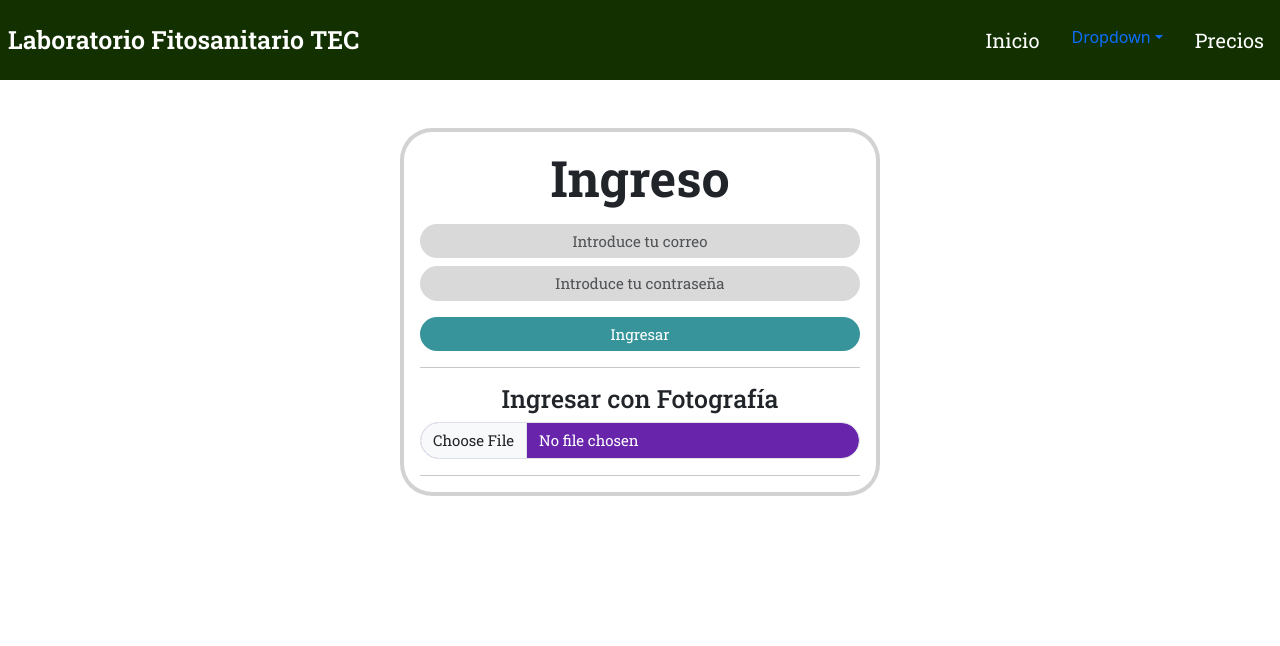
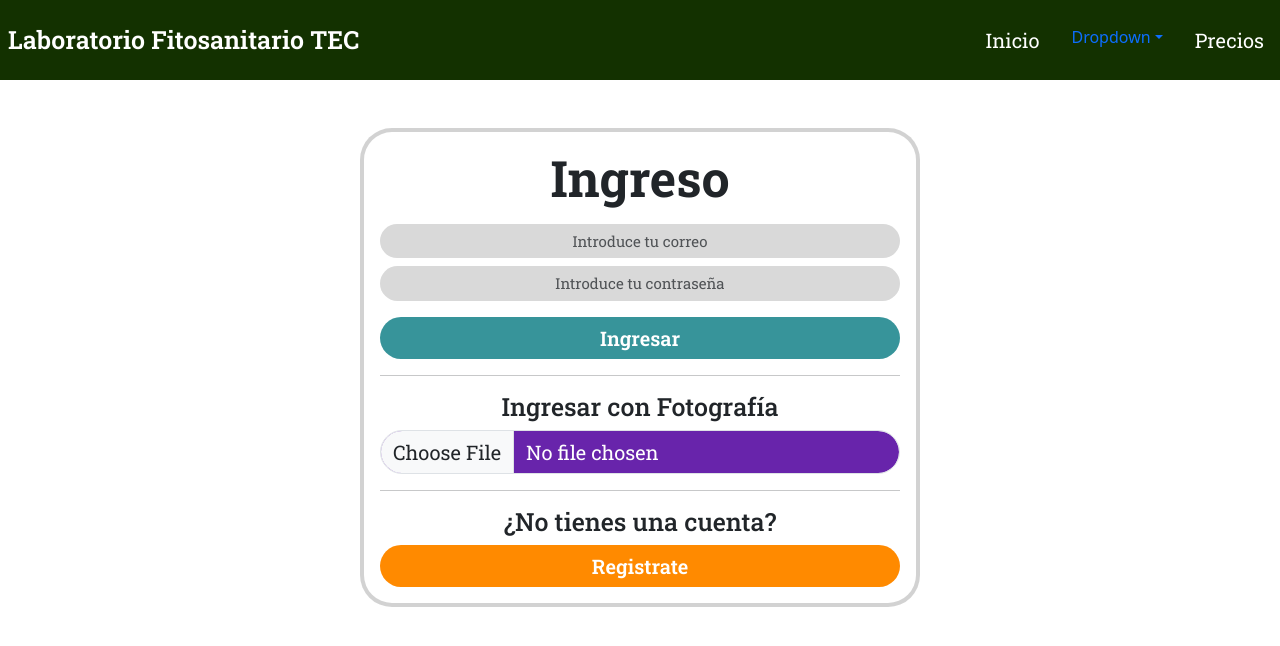
Before and after one commit to JoshSan14/GreenLab, a React (Vite) app: page /login in a window 1280 px wide. Shown: the top 646 px of the page. Built offline with nearby package versions, Linux system fonts and the light colour scheme.

Commit message:
Third Commit

```diff
--- a/package.json
+++ b/package.json
@@ -12,6 +12,7 @@
   "dependencies": {
     "@popperjs/core": "^2.11.8",
     "bootstrap": "^5.3.1",
+    "dependencies": "^0.0.1",
     "react": "^18.2.0",
     "react-bootstrap": "^2.8.0",
     "react-dom": "^18.2.0",
--- a/src/components/loginForm.jsx
+++ b/src/components/loginForm.jsx
@@ -1,71 +1,136 @@
-import { Outlet } from "react-router-dom"
+import { Outlet } from "react-router-dom";
 
 function LoginForm() {
   return (
     <>
-            <div class="card rounded-5 border-4 mx-auto col-10 col-md-8 col-lg-6 mt-5"
+      <div
+        class="card rounded-5 border-4 mx-auto col-10 col-md-8 col-lg-6 mt-5"
         style={{
-                    width: "30rem",
-                }}>
+          width: "35rem",
+        }}
+      >
         <form>
           <div>
-                        <h1 class="text-center my-3" style={{
+            <h1
+              class="text-center my-3"
+              style={{
                 fontFamily: "Roboto Slab, serif",
                 textDecoration: "none",
                 fontWeight: 800,
-                            fontSize: 50
-                        }} >Ingreso</h1>
+                fontSize: 50,
+              }}
+            >
+              Ingreso
+            </h1>
           </div>
           <div class="form-group mx-3 my-2">
-                        <input type="email" class="form-control rounded-pill border-0 text-center" id="inputEmail" placeholder="Introduce tu correo" style={{
+            <input
+              type="email"
+              class="form-control rounded-pill border-0 text-center"
+              id="inputEmail"
+              placeholder="Introduce tu correo"
+              style={{
                 backgroundColor: "#D9D9D9",
                 fontFamily: "Roboto Slab, serif",
                 textDecoration: "none",
                 fontWeight: 400,
-                            fontSize: 15
-                        }} />
+                fontSize: 15,
+              }}
+            />
           </div>
           <div class="form-group mx-3 my-2">
-                        <input type="password" class="form-control rounded-pill border-0 text-center" id="inputPassword" placeholder="Introduce tu contraseña" style={{
+            <input
+              type="password"
+              class="form-control rounded-pill border-0 text-center"
+              id="inputPassword"
+              placeholder="Introduce tu contraseña"
+              style={{
                 backgroundColor: "#D9D9D9",
                 fontFamily: "Roboto Slab, serif",
                 textDecoration: "none",
                 fontWeight: 400,
-                            fontSize: 15
-                        }} />
+                fontSize: 15,
+              }}
+            />
           </div>
           <div class="d-grid mx-3 my-3">
-                        <button type="submit" class="btn btn-primary rounded-pill border-0" style={{
+            <button
+              type="submit"
+              class="btn btn-primary rounded-pill border-0"
+              style={{
                 backgroundColor: "#37949A",
                 color: "#FFFFFF",
                 fontFamily: "Roboto Slab, serif",
                 textDecoration: "none",
-                            fontWeight: 400,
-                            fontSize: 15
-                        }}>Ingresar</button>
+                fontWeight: 600,
+                fontSize: 20,
+              }}
+            >
+              Ingresar
+            </button>
           </div>
-                    <hr class="mx-3"/>
+          <hr class="mx-3" />
           <div class="form-group mx-3">
-                        <h4 class="text-center" style={{
+            <h4
+              class="text-center"
+              style={{
                 fontFamily: "Roboto Slab, serif",
                 textDecoration: "none",
                 fontWeight: 500,
-                            fontSize: 25
-                        }}>Ingresar con Fotografía</h4>
-                        <input class="form-control rounded-pill" type="file" id="formFile" style={{
+                fontSize: 25,
+              }}
+            >
+              Ingresar con Fotografía
+            </h4>
+            <input
+              class="form-control rounded-pill"
+              type="file"
+              id="formFile"
+              style={{
                 backgroundColor: "#6824AB",
                 color: "#FFFFFF",
                 fontFamily: "Roboto Slab, serif",
                 textDecoration: "none",
                 fontWeight: 400,
-                            fontSize: 15
-                        }} />
+                fontSize: 20,
+              }}
+            />
           </div>
-                    <hr class="mx-3"/>
+          <hr class="mx-3" />
+          <div class="form-group mx-3 mb-3">
+            <h4
+              class="text-center"
+              style={{
+                fontFamily: "Roboto Slab, serif",
+                textDecoration: "none",
+                fontWeight: 500,
+                fontSize: 25,
+              }}
+            >
+              ¿No tienes una cuenta?
+            </h4>
+            <div class="d-grid">
+              <button
+                type="submit"
+                class="btn btn-primary rounded-pill border-0"
+                style={{
+                  backgroundColor: "#FF8A00",
+                  color: "#FFFFFF",
+                  fontFamily: "Roboto Slab, serif",
+                  textDecoration: "none",
+                  fontWeight: 600,
+                  fontSize: 20,
+                }}
+              >
+                Registrate
+              </button>
+            </div>
+          </div>
         </form>
       </div>
+      <Outlet/>
     </>
-    )
+  );
 }
 
 export default LoginForm;
--- /dev/null
+++ b/src/components/registerForm.jsx
@@ -0,0 +1,48 @@
+import { Outlet } from "react-router-dom";
+
+function RegisterForm() {
+  return (
+    <>
+      <div
+        class="card rounded-5 border-4 mx-auto col-10 col-md-8 col-lg-6 mt-5"
+        style={{
+          width: "50rem",
+        }}
+      >
+        <form>
+          <div>
+            <h1
+              class="text-center my-3"
+              style={{
+                fontFamily: "Roboto Slab, serif",
+                textDecoration: "none",
+                fontWeight: 800,
+                fontSize: 50,
+              }}
+            >
+              Registro
+            </h1>
+          </div>
+          <div class="form-group mx-3 my-2">
+            <input
+              type="email"
+              class="form-control rounded-pill border-0 text-center"
+              id="inputEmail"
+              placeholder="Introduce tu correo"
+              style={{
+                backgroundColor: "#D9D9D9",
+                fontFamily: "Roboto Slab, serif",
+                textDecoration: "none",
+                fontWeight: 400,
+                fontSize: 15,
+              }}
+            />
+          </div>
+        </form>
+      </div>
+      <Outlet />
+    </>
+  );
+}
+
+export default RegisterForm;
--- a/src/main.jsx
+++ b/src/main.jsx
@@ -3,6 +3,7 @@ import ReactDOM from 'react-dom/client'
 import 'bootstrap/dist/css/bootstrap.min.css';
 import NavMenu from './components/navmenu';
 import LoginForm from './components/loginForm';
+import RegisterForm from './components/registerForm';
 import { Helmet } from 'react-helmet';
 import { createBrowserRouter, RouterProvider } from 'react-router-dom'
 
@@ -17,8 +18,8 @@ const router = createBrowserRouter([
       },
       {
         path: '/registro',
-        element: ""
-      }
+        element: <RegisterForm/>
+      },
     ]
   }
 ])
```
Also changed, not shown: 1 other file (tests, documents, lock files or other folders). Lines whose indentation alone changed are shown as unchanged.
